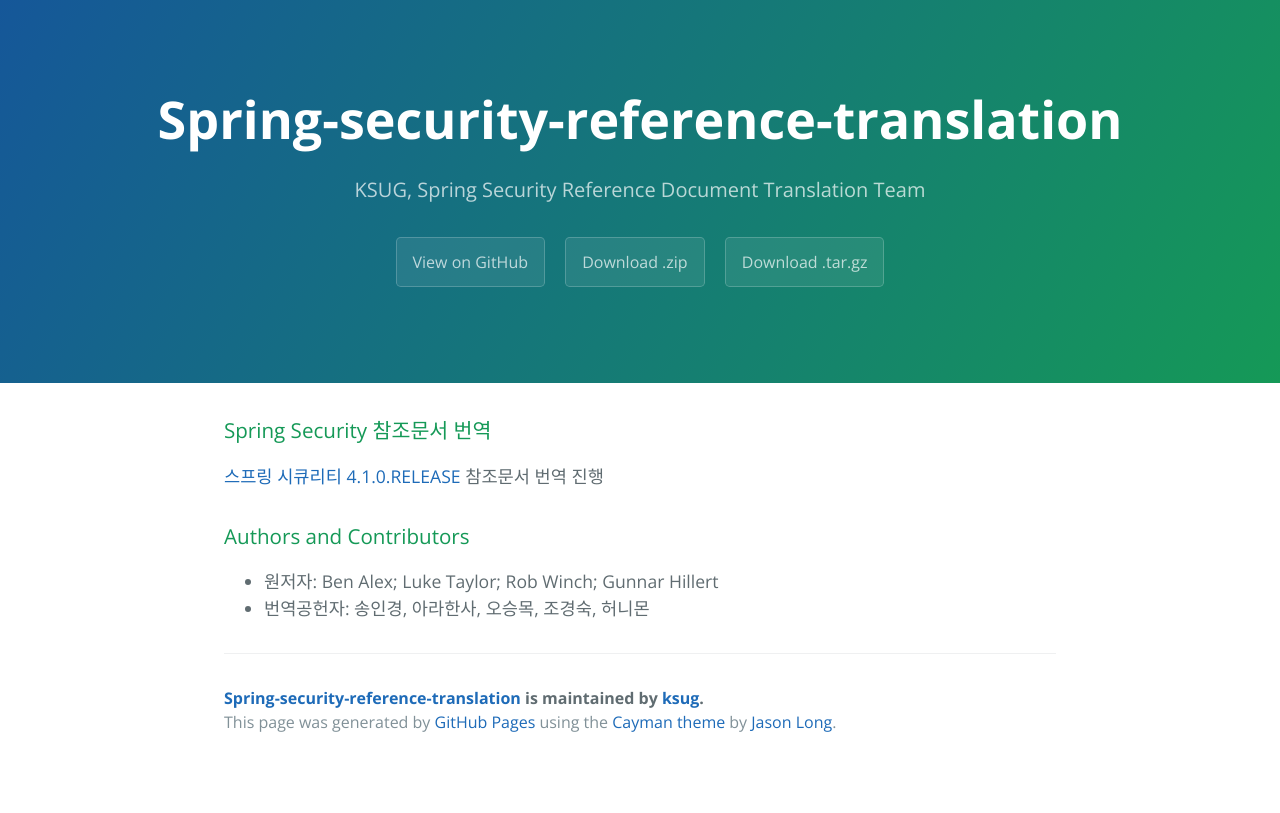
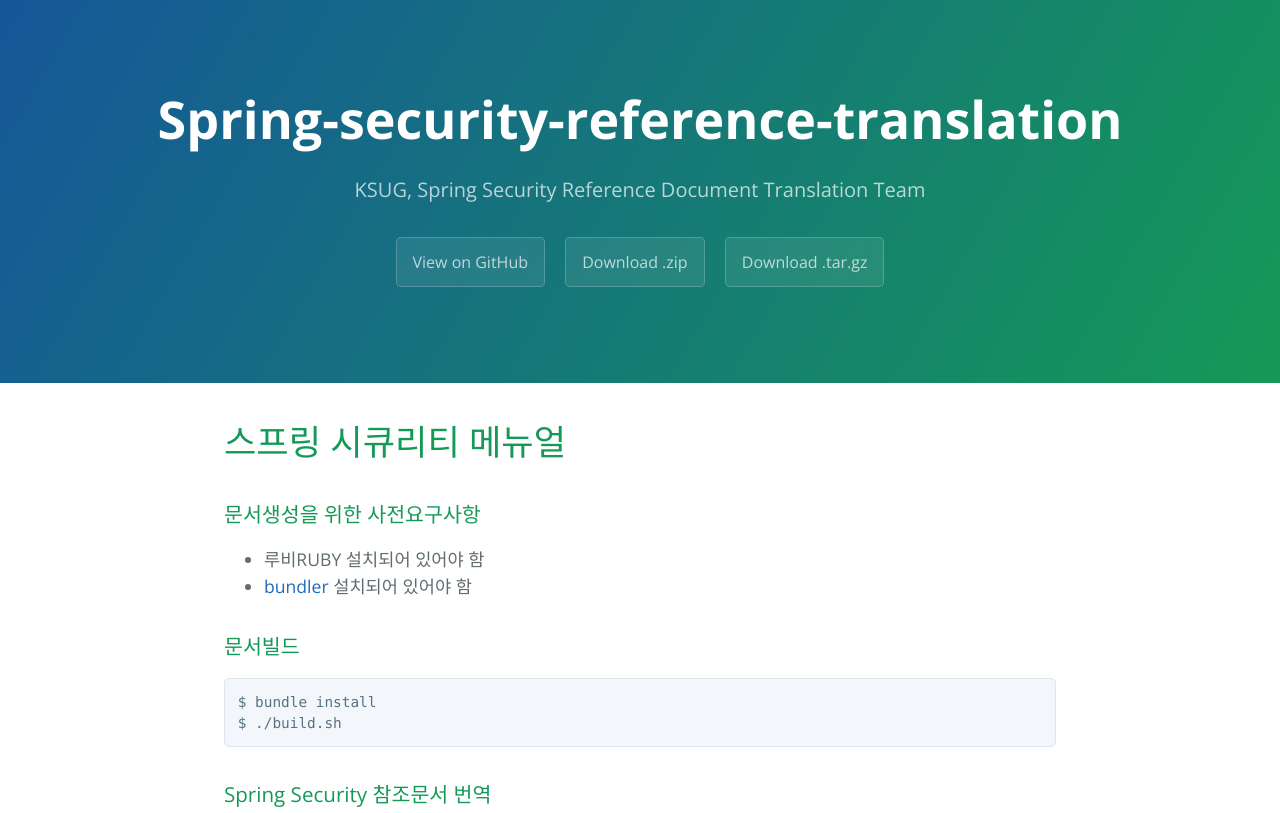
Before and after one commit to ksug/spring-security-reference-translation, a plain HTML site: page index.html in a window 1280 px wide. Shown: the top 813 px of the page. Drawn offline with nearby package versions, Linux system fonts and the light colour scheme.

```diff
--- a/index.html
+++ b/index.html
@@ -19,7 +19,26 @@
     </section>
 
     <section class="main-content">
-      <h3>
+      <h1>
+<a id="스프링-시큐리티-메뉴얼" class="anchor" href="#%EC%8A%A4%ED%94%84%EB%A7%81-%EC%8B%9C%ED%81%90%EB%A6%AC%ED%8B%B0-%EB%A9%94%EB%89%B4%EC%96%BC" aria-hidden="true"><span aria-hidden="true" class="octicon octicon-link"></span></a>스프링 시큐리티 메뉴얼</h1>
+
+<h3>
+<a id="문서생성을-위한-사전요구사항" class="anchor" href="#%EB%AC%B8%EC%84%9C%EC%83%9D%EC%84%B1%EC%9D%84-%EC%9C%84%ED%95%9C-%EC%82%AC%EC%A0%84%EC%9A%94%EA%B5%AC%EC%82%AC%ED%95%AD" aria-hidden="true"><span aria-hidden="true" class="octicon octicon-link"></span></a>문서생성을 위한 사전요구사항</h3>
+
+<ul>
+<li>루비RUBY 설치되어 있어야 함</li>
+<li>
+<a href="http://bundler.io/">bundler</a> 설치되어 있어야 함</li>
+</ul>
+
+<h3>
+<a id="문서빌드" class="anchor" href="#%EB%AC%B8%EC%84%9C%EB%B9%8C%EB%93%9C" aria-hidden="true"><span aria-hidden="true" class="octicon octicon-link"></span></a>문서빌드</h3>
+
+<pre><code>$ bundle install
+$ ./build.sh
+</code></pre>
+
+<h3>
 <a id="spring-security-참조문서-번역" class="anchor" href="#spring-security-%EC%B0%B8%EC%A1%B0%EB%AC%B8%EC%84%9C-%EB%B2%88%EC%97%AD" aria-hidden="true"><span aria-hidden="true" class="octicon octicon-link"></span></a>Spring Security 참조문서 번역</h3>
 
 <p><a href="https://github.com/spring-projects/spring-security/tree/4.1.0.RELEASE/docs/manual/src/docs/asciidoc">스프링 시큐리티 4.1.0.RELEASE</a> 참조문서 번역 진행</p>
```
Also changed, not shown: params.json (+1 -1 lines).
